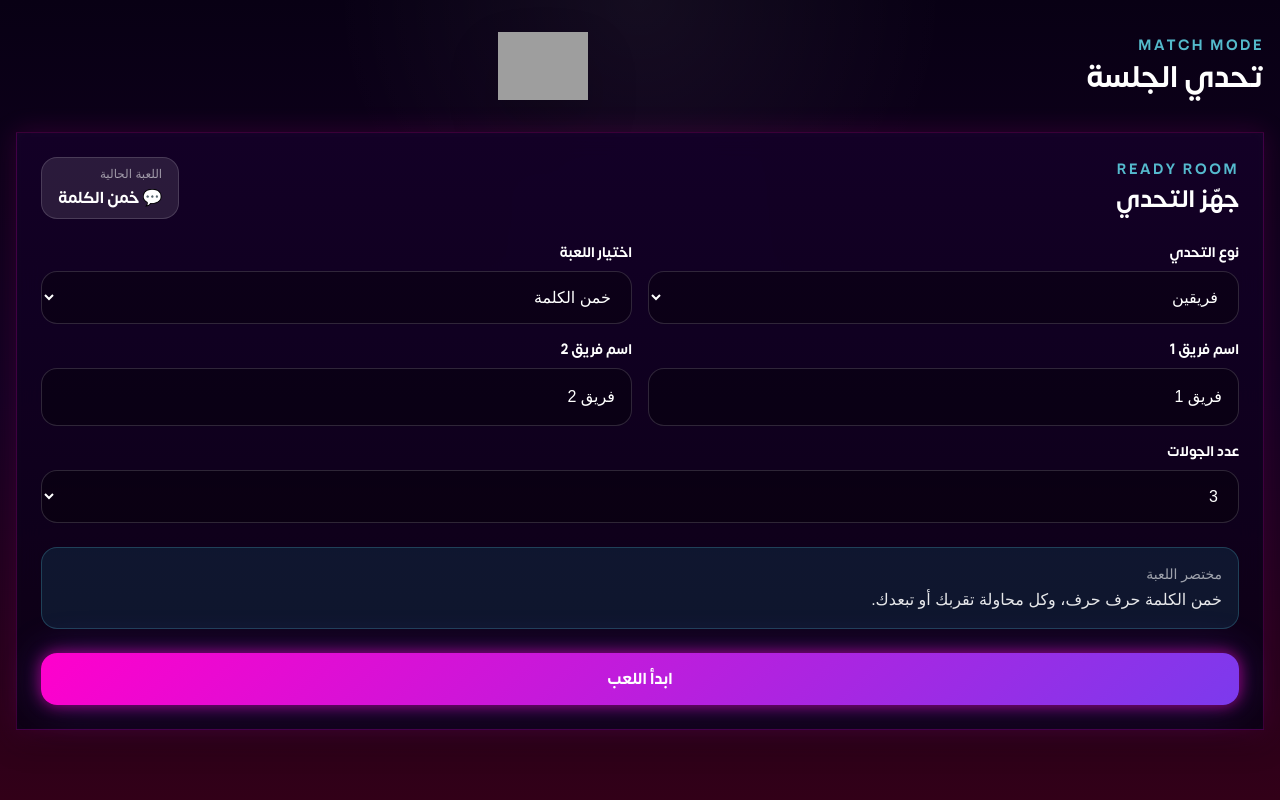
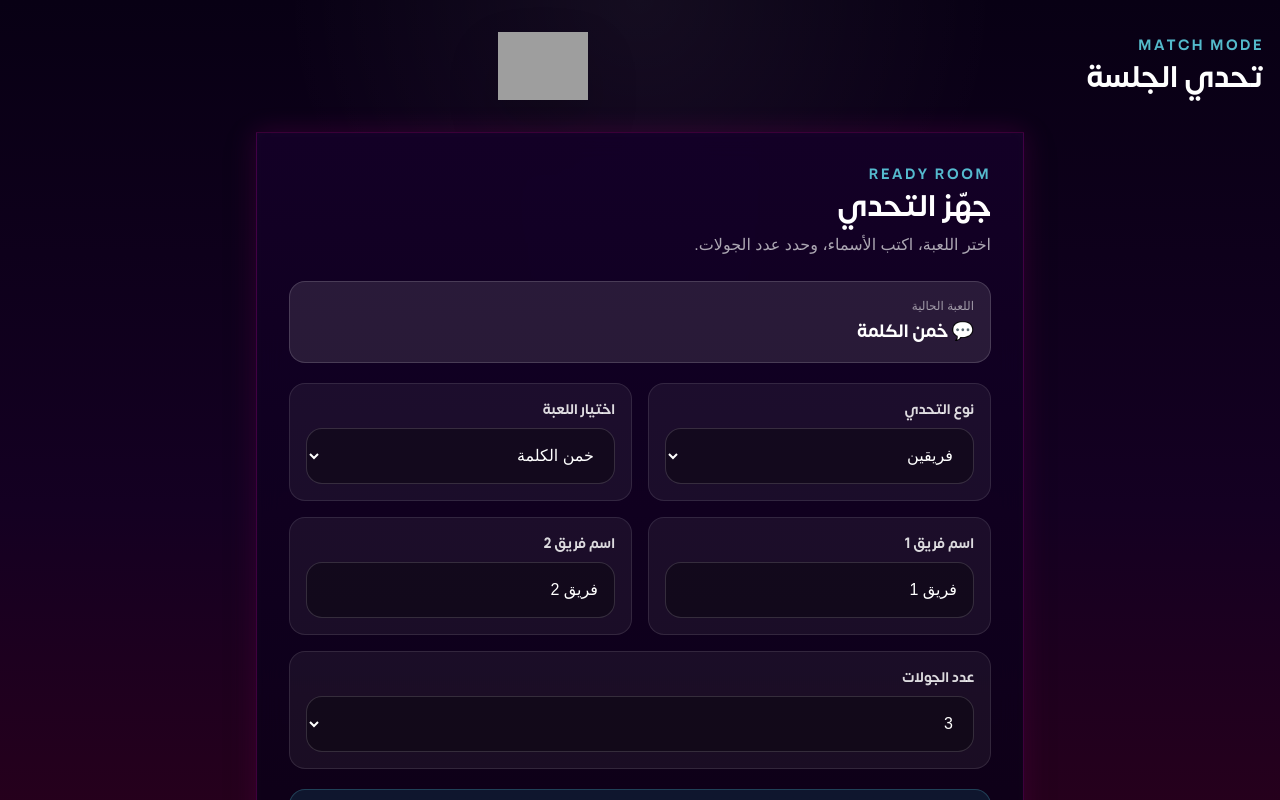
Before and after one commit to heelpeeri/khalnelab, a Next.js app: page / in a window 1280 px wide. Shown: the top 800 px of the page. Built offline with nearby package versions, Linux system fonts and the light colour scheme; grey boxes are pictures that could not be loaded; a web font is replaced by a local one.

Commit message:
Update page.tsx

```diff
--- a/src/app/page.tsx
+++ b/src/app/page.tsx
@@ -54,6 +54,21 @@ function StatusStrip({
       className={`rounded-2xl border px-4 py-3 text-center text-lg font-black shadow-[0_0_18px_rgba(255,255,255,0.04)] ${toneClass}`}
     >
       {text}
+    </div>
+  );
+}
+
+function SetupField({
+  label,
+  children,
+}: {
+  label: string;
+  children: React.ReactNode;
+}) {
+  return (
+    <div className="rounded-2xl border border-white/10 bg-white/5 p-4 text-right">
+      <label className="mb-2 block text-sm font-bold text-white/85">{label}</label>
+      {children}
     </div>
   );
 }
@@ -123,7 +138,7 @@ export default function MatchPage() {
       return {
         title: "لف وخمن",
         icon: "🎡",
-        hint: "لف، شوف الرقم، وبعدها اختر حرف أو حل الكلمة.",
+        hint: "لف العجلة أول، وبعدها اختر حرف أو حل الكلمة.",
       };
     }
     return {
@@ -222,9 +237,9 @@ export default function MatchPage() {
 
   return (
     <main className="min-h-screen px-4 py-8 text-white">
-      <div className="mx-auto max-w-[1600px]">
+      <div className="mx-auto max-w-[1400px]">
         <div className="mb-8 flex items-center justify-between gap-4">
-          <div>
+          <div className="text-right">
             <p className="text-sm font-black tracking-[0.18em] text-cyan-300/80">
               MATCH MODE
             </p>
@@ -234,26 +249,26 @@ export default function MatchPage() {
         </div>
 
         {!started && (
-          <GlassCard className="p-6">
-            <div className="mb-6 flex items-center justify-between gap-4">
-              <div>
+          <GlassCard className="mx-auto max-w-3xl p-6 md:p-8">
+            <div className="mb-6 text-right">
               <p className="text-sm font-black tracking-[0.18em] text-cyan-300/80">
                 READY ROOM
               </p>
-                <h2 className="mt-1 text-2xl font-black">جهّز التحدي</h2>
+              <h2 className="mt-1 text-3xl font-black">جهّز التحدي</h2>
+              <p className="mt-2 text-white/65">
+                اختر اللعبة، اكتب الأسماء، وحدد عدد الجولات.
+              </p>
             </div>
 
-              <div className="rounded-2xl border border-white/15 bg-white/10 px-4 py-2 text-right">
+            <div className="mb-5 rounded-2xl border border-white/15 bg-white/10 p-4 text-right">
               <p className="text-xs text-white/55">اللعبة الحالية</p>
-                <p className="mt-1 font-black">
+              <p className="mt-1 text-lg font-black">
                 {gameMeta.icon} {gameMeta.title}
               </p>
             </div>
-            </div>
 
             <div className="grid gap-4 md:grid-cols-2">
-              <div>
-                <label className="mb-2 block text-sm font-bold">نوع التحدي</label>
+              <SetupField label="نوع التحدي">
                 <select
                   value={mode}
                   onChange={(e) => {
@@ -262,19 +277,18 @@ export default function MatchPage() {
                     setSide1(nextMode === "teams" ? "فريق 1" : "لاعب 1");
                     setSide2(nextMode === "teams" ? "فريق 2" : "لاعب 2");
                   }}
-                  className="input"
+                  className="input h-14"
                 >
                   <option value="teams">فريقين</option>
                   <option value="solo">فردي</option>
                 </select>
-              </div>
+              </SetupField>
 
-              <div>
-                <label className="mb-2 block text-sm font-bold">اختيار اللعبة</label>
+              <SetupField label="اختيار اللعبة">
                 <select
                   value={selectedGame}
                   onChange={(e) => setSelectedGame(e.target.value as GameType)}
-                  className="input"
+                  className="input h-14"
                 >
                   <option value="word">خمن الكلمة</option>
                   <option value="draw">خمن المثل</option>
@@ -282,45 +296,42 @@ export default function MatchPage() {
                   <option value="scramble">حروف بالخلاط</option>
                   <option value="wheel">لف وخمن</option>
                 </select>
-              </div>
-            </div>
+              </SetupField>
 
-            <div className="mt-4 grid gap-4 md:grid-cols-2">
-              <div>
-                <label className="mb-2 block text-sm font-bold">{side1Label}</label>
+              <SetupField label={side1Label}>
                 <input
                   value={side1}
                   onChange={(e) => setSide1(e.target.value)}
-                  className="input"
+                  className="input h-14"
                   placeholder={mode === "teams" ? "مثال: الصقور" : "مثال: محمد"}
                 />
-              </div>
+              </SetupField>
 
-              <div>
-                <label className="mb-2 block text-sm font-bold">{side2Label}</label>
+              <SetupField label={side2Label}>
                 <input
                   value={side2}
                   onChange={(e) => setSide2(e.target.value)}
-                  className="input"
+                  className="input h-14"
                   placeholder={mode === "teams" ? "مثال: الذئاب" : "مثال: خالد"}
                 />
-              </div>
+              </SetupField>
             </div>
 
             <div className="mt-4">
-              <label className="mb-2 block text-sm font-bold">عدد الجولات</label>
+              <SetupField label="عدد الجولات">
                 <select
                   value={rounds}
                   onChange={(e) => setRounds(Number(e.target.value))}
-                className="input"
+                  className="input h-14"
                 >
                   <option value={1}>1</option>
                   <option value={3}>3</option>
                   <option value={5}>5</option>
                 </select>
+              </SetupField>
             </div>
 
-            <div className="mt-6 rounded-2xl border border-cyan-300/20 bg-cyan-400/10 p-4 text-right">
+            <div className="mt-5 rounded-2xl border border-cyan-300/20 bg-cyan-400/10 p-4 text-right">
               <p className="text-sm text-white/60">مختصر اللعبة</p>
               <p className="mt-1 text-white/90">{gameMeta.hint}</p>
             </div>
@@ -332,7 +343,7 @@ export default function MatchPage() {
         )}
 
         {started && !gameEnded && (
-          <div className="grid gap-6 lg:grid-cols-[minmax(0,1fr)_360px]">
+          <div className="grid gap-6 lg:grid-cols-[minmax(0,1fr)_340px]">
             <div>
               {roundReady ? (
                 <GlassCard className="min-h-[780px] p-8 text-center">
@@ -431,7 +442,7 @@ export default function MatchPage() {
         )}
 
         {gameEnded && (
-          <GlassCard className="p-8 text-center">
+          <GlassCard className="mx-auto max-w-4xl p-8 text-center">
             <p className="text-sm font-black tracking-[0.18em] text-yellow-200/85">
               GAME OVER
             </p>
```
Lines whose indentation alone changed are shown as unchanged.
